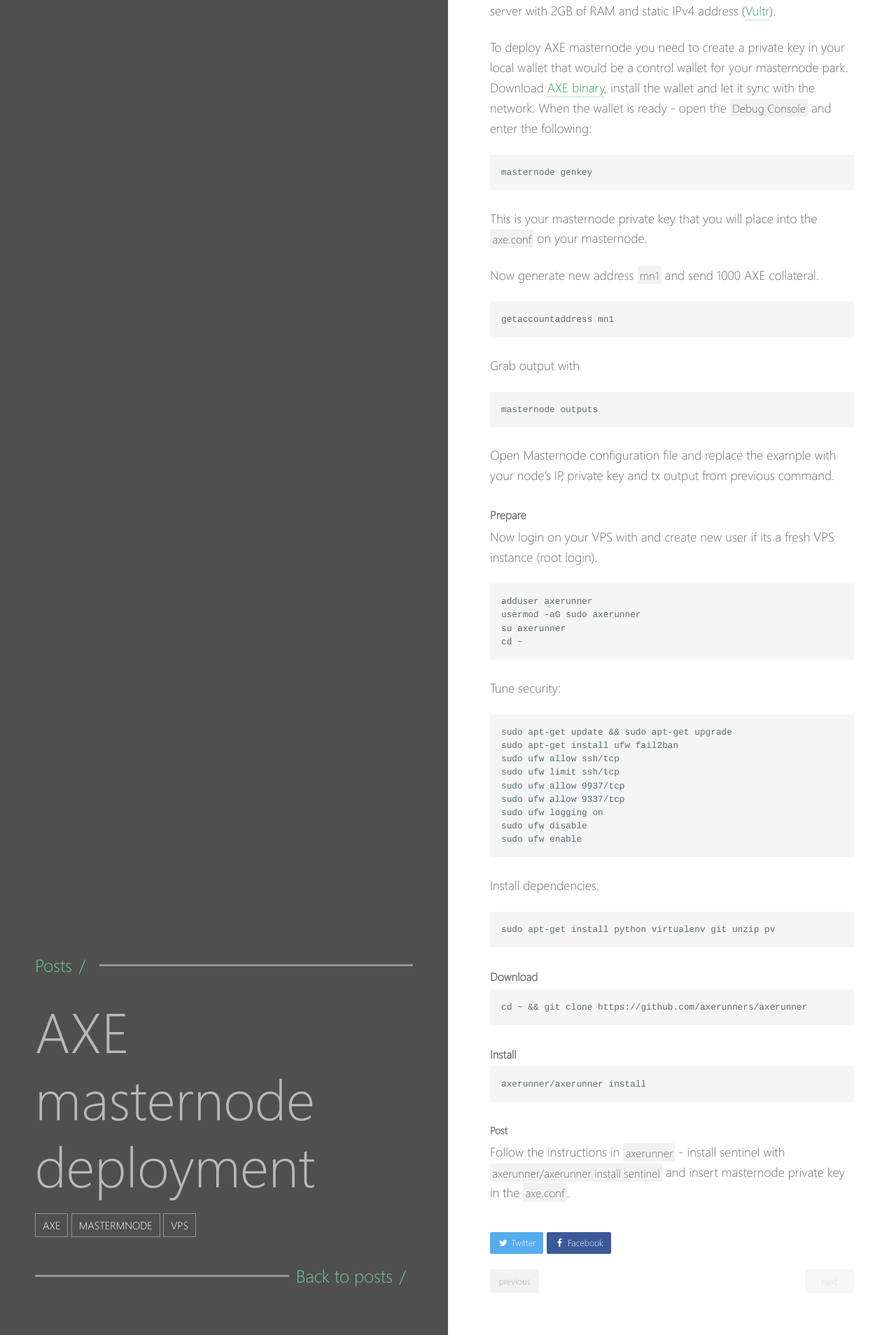
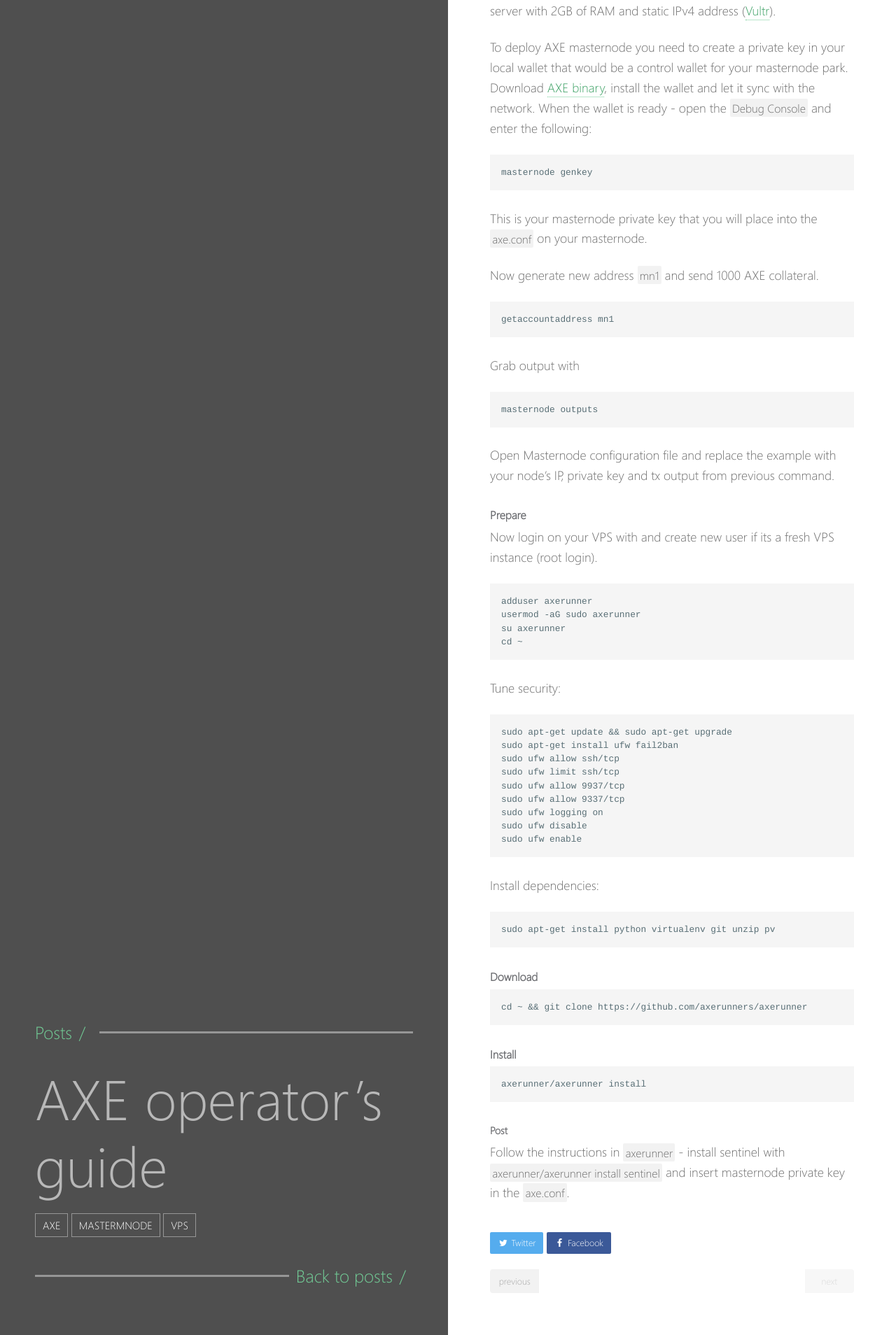
Before and after one commit to charlesrocket/charlesrocket.github.io, a Jekyll site: the page built from _posts/2018-12-24-axe-mn-deployment.md, in a window 1280 px wide. Shown: the part 789-2697 px from the top of the page at 70% size. Built offline with Jekyll 4.4.1, drawn with Linux system fonts in a browser that asks for light colours.

Commit message:
edit title

```diff
--- a/_posts/2018-12-24-axe-mn-deployment.md
+++ b/_posts/2018-12-24-axe-mn-deployment.md
@@ -1,6 +1,6 @@
 ---
 layout: post
-title: "AXE masternode deployment"
+title: "AXE operator's guide"
 image: images/axerunner.gif
 categories:
   - software
```
